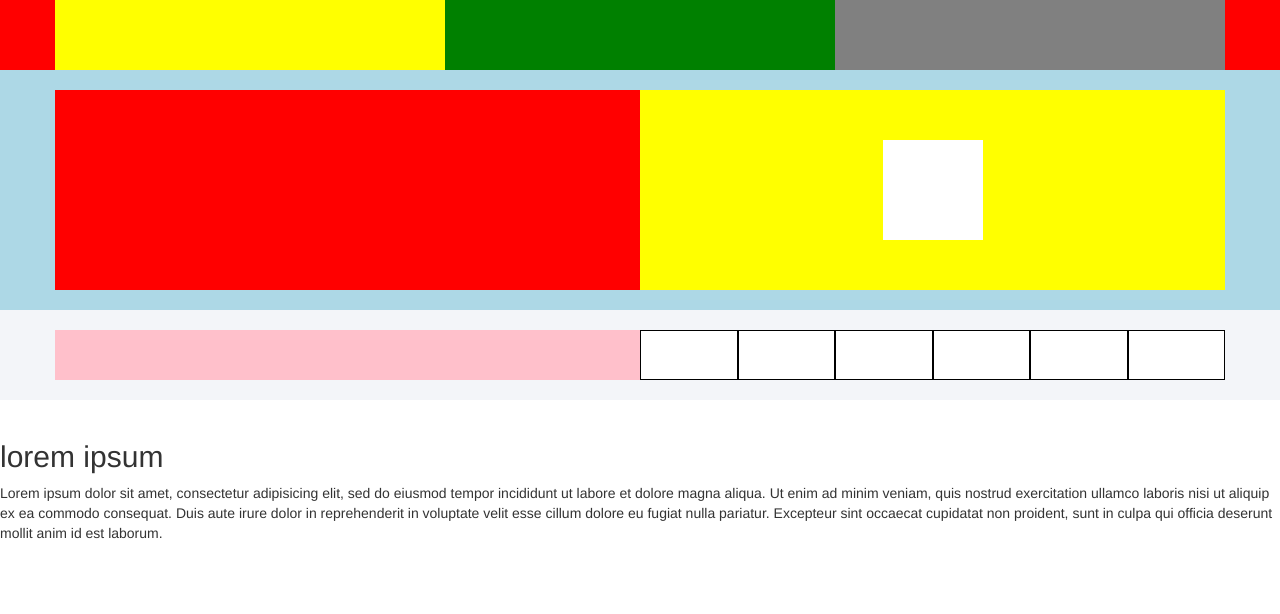
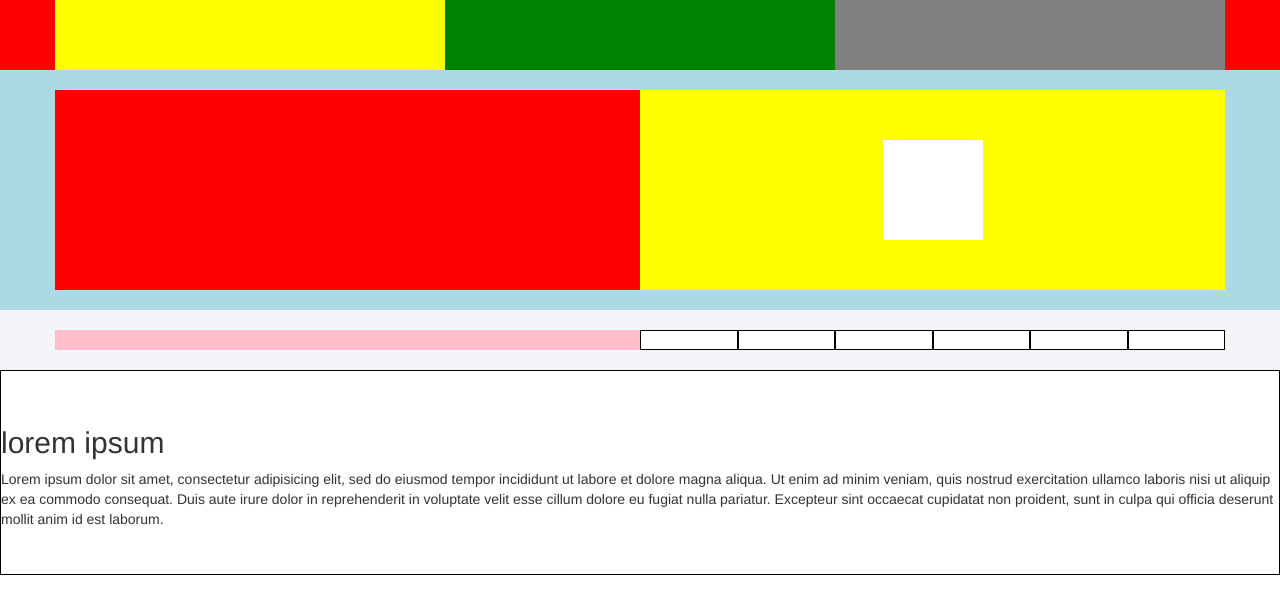
Before and after one commit to davide-amabile/html-css-digitalocean, a plain HTML site: page index.html in a window 1280 px wide. Drawn offline with nearby package versions, Linux system fonts and the light colour scheme.

Commit message:
h2 e p secondasezione

```diff
--- a/css/style.css
+++ b/css/style.css
@@ -66,17 +66,17 @@
 }
 
 .main_ttl {
-  height: 50px;
+  height: 20px;
   background-color: pink;
 }
 
 .brand_list {
-  height: 50px;
+  height: 20px;
   background-color: blue;
 }
 
 .img_brand {
-  height: 50px;
+  height: 20px;
   background-color: white;
   border: 1px solid black;
 }
@@ -86,6 +86,8 @@
 /* seconda sezione */
 
 .sct_2 {
-  border: 1px solid blac;
-  padding: 20px 0;
+  border: 1px solid black;
+  padding: 35px 0;
 }
+
+.list_
--- a/index.html
+++ b/index.html
@@ -81,9 +81,15 @@
           <h2>lorem ipsum</h2>
           <p>Lorem ipsum dolor sit amet, consectetur adipisicing elit, sed do eiusmod tempor incididunt ut labore et dolore magna aliqua. Ut enim ad minim veniam, quis nostrud exercitation ullamco laboris nisi ut aliquip ex ea commodo consequat. Duis aute irure dolor in reprehenderit in voluptate velit esse cillum dolore eu fugiat nulla pariatur. Excepteur sint occaecat cupidatat non proident, sunt in culpa qui officia deserunt mollit anim id est laborum.</p>
         </div>
+        <div class="container">
+          <div class="row">
+            <div class="col-xs-12 col-sm-4 list_scn-2 ">
+            </div>
 
+          </div>
+
+        </div>
       </section>
-
     </main>
 
     <footer></footer>
```
